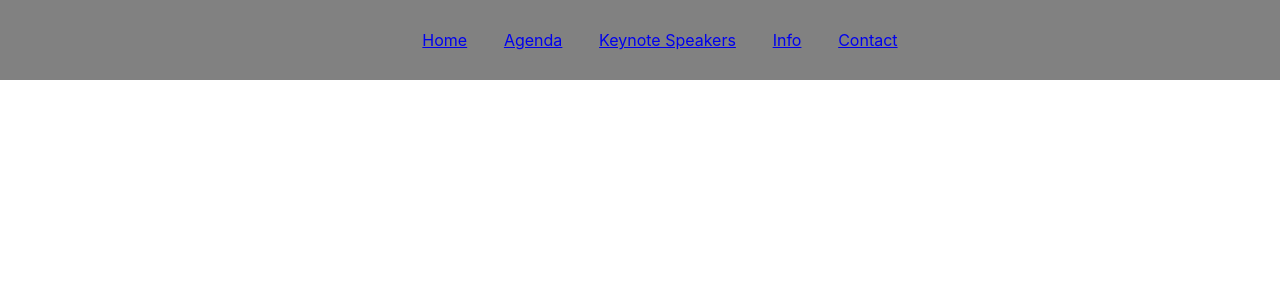
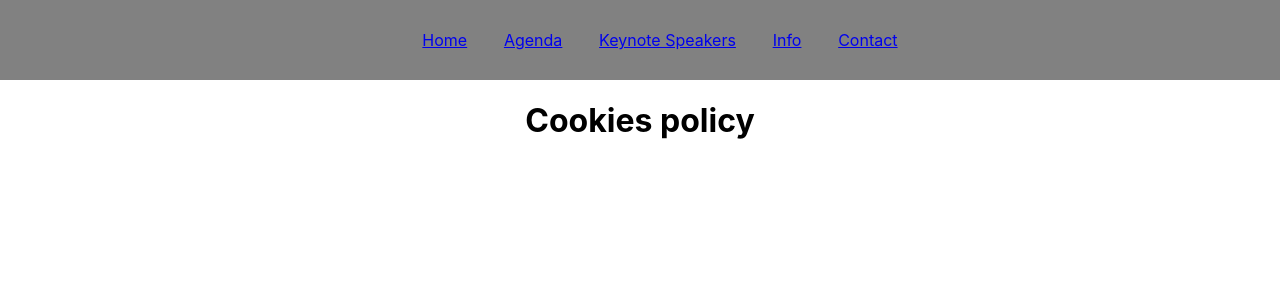
Before and after one commit to WyimaginowaneKoniki/Kongres, a React (Create React App) app in the folder web-client/: page /cookies-policy in a window 1280 px wide. Shown: the top 300 px of the page. Built offline with nearby package versions, Linux system fonts and the light colour scheme.

Commit message:
Add cookies and privacy policy pages

```diff
--- a/web-client/src/App.js
+++ b/web-client/src/App.js
@@ -9,6 +9,8 @@ import About from './pages/about';
 import Contact from './pages/contact';
 import Navigation from './components/Navigation';
 import Regulations from './pages/regulations';
+import CookiesPolicy from './pages/cookies-policy';
+import PrivacyPolicy from './pages/privacy-policy';
 
 function App() {
     return (
@@ -22,6 +24,8 @@ function App() {
             <Route path="/about" component={About} />
             <Route path="/contact" component={Contact} />
             <Route path="/regulations" component={Regulations} />
+            <Route path="/cookies-policy" component={CookiesPolicy} />
+            <Route path="/privacy-policy" component={PrivacyPolicy} />
           </Switch>
         </div>
       </Router>
--- /dev/null
+++ b/web-client/src/pages/cookies-policy.js
@@ -0,0 +1,12 @@
+import React from 'react';
+import '../App.css';
+
+function CookiesPolicy() {
+    return (
+      <div>
+          <h1>Cookies policy</h1>
+      </div>
+    );
+}
+
+export default CookiesPolicy;
--- /dev/null
+++ b/web-client/src/pages/privacy-policy.js
@@ -0,0 +1,12 @@
+import React from 'react';
+import '../App.css';
+
+function PrivacyPolicy() {
+    return (
+      <div>
+          <h1>Privacy policy</h1>
+      </div>
+    );
+}
+
+export default PrivacyPolicy;
```
